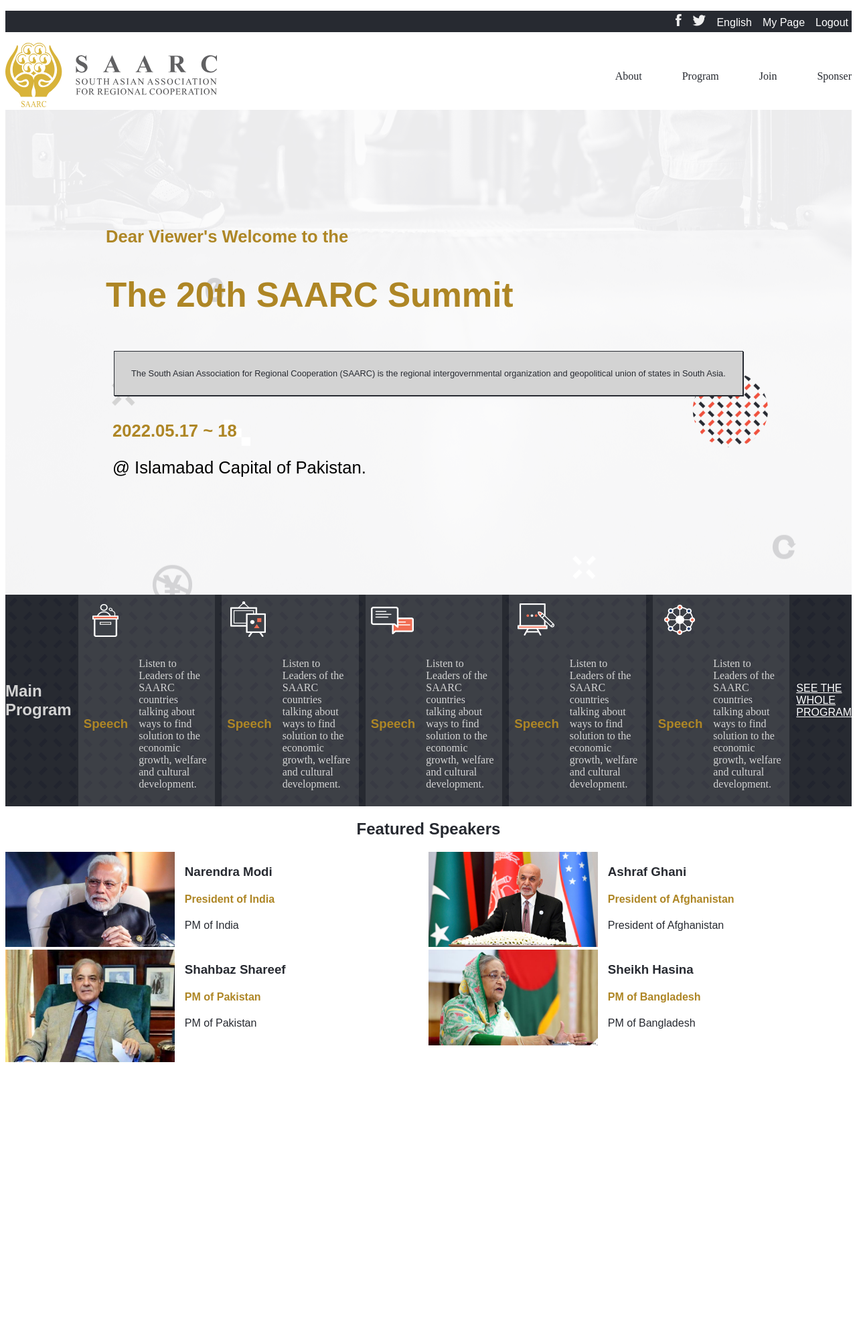
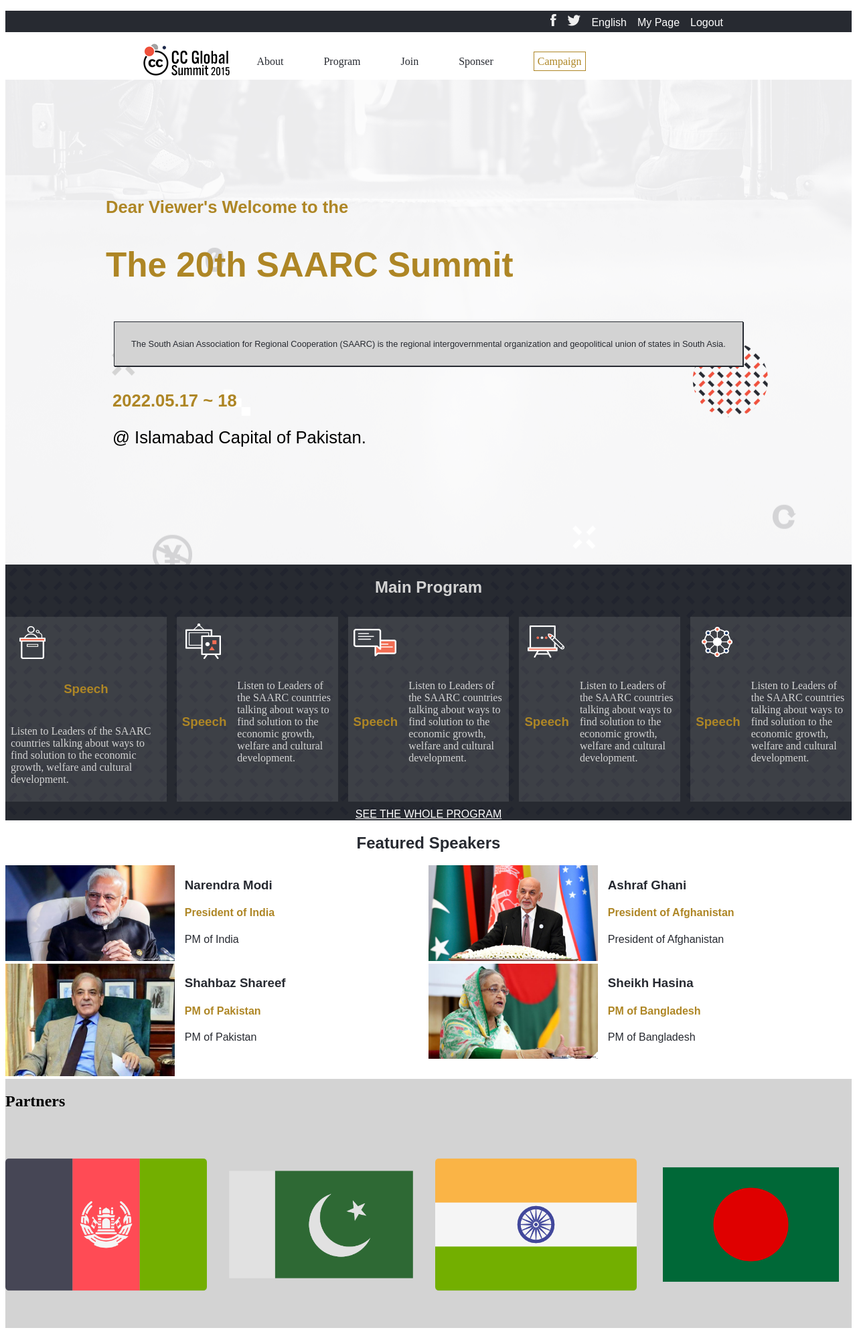
Before and after one commit to wadaudzai/Capstone-Microverse-1, a plain HTML site: page index.html in a window 1280 px wide. Shown: the top 1986 px of the page at 67% size. Before the commit the page ends 1598 px from the top, so only its background shows below. Drawn offline with Linux system fonts and the light colour scheme.

Commit message:
Make changes

```diff
--- a/about.css
+++ b/about.css
@@ -82,6 +82,9 @@
 .saarc-img-holder {
   display: flex;
   justify-content: center;
+  border: 1px solid #d3d3d3;
+  padding: 10px;
+  width: 75%;
 }
 
 .show-saarc-h2 {
@@ -245,3 +248,120 @@
   .hamburger.active .bar:nth-child(3) {
     transform: translateY(-8px) rotate(-45deg);
 }
+
+.top-navbar {
+  display: none;
+}
+
+@media screen and (min-width: 768px) {
+  .hamburger {
+    display: none;
+}
+.nav-menu {
+    width: auto;
+    position: relative;
+    display: flex;
+    justify-content: flex-end;
+    align-items: center;
+    gap: 60px;
+    left: 0%;
+    top: 0%;
+    flex-direction: row;
+    background-color: #fff;
+    padding-right: 12rem;
+}
+
+.nav-link {
+    color: #272a31;
+}
+
+.nav-button {
+    color: #ae8625;
+    border: 1px solid #ae8625;
+    text-decoration: none;
+    padding: 5px;
+}
+
+.navbar-img-logo {
+    display: block;
+}
+
+.nav-img-container {
+    display: block;
+    object-fit: contain;
+    padding-left: 8rem;
+}
+
+.nav-img-container img {
+    width: 100%;
+}
+
+.top-navbar {
+    display: block;
+    background-color: #272a31;
+}
+
+.top-nav-items {
+    display: flex;
+    list-style-type: none;
+    gap: 8px;
+    justify-content: flex-end;
+    padding: 5px;
+    gap: 16px;
+    font-family: sans-serif;
+    align-items: baseline;
+    padding-right: 12rem;
+}
+
+.link-top-nav {
+    text-decoration: none;
+    color: #fff;
+}
+
+.navbar {
+    display: grid;
+    grid-template-columns: 1fr 3fr;
+}
+
+.first-section {
+  background: url(./assets/images/main_big.png);
+  align-items: center;
+  padding: 150px;
+}
+
+.first-text-p {
+  display: none;
+}
+
+.first-text-h1 {
+  font-size: 4vw;
+}
+
+.info-text-p {
+  font-size: 1vw;
+}
+
+.contact-p {
+  font-size: 2vw;
+}
+
+.contact-a {
+  font-size: 2vw;
+}
+
+.summits-photo-holder {
+  display: grid;
+  grid-template-columns: 1fr 1fr;
+  gap: 16px;
+  padding: 50px 100px 50px 100px;
+  margin: 0rem 5rem;
+}
+
+.partner-section {
+  display: none;
+}
+
+.footer-saarc {
+
+}
+}
--- a/index.html
+++ b/index.html
@@ -20,7 +20,7 @@
         </nav>
         <nav class="navbar">
             <div class="nav-img-container">
-            <a href="#" class="navbar-img-logo"><img src="./assets/images/saarc-logo-footer.svg" alt="Saarc Logo"></a>
+            <a href="#" class="navbar-img-logo"><img src="./assets/images/logo.png" alt="Saarc Logo"></a>
             </div>
             <div class="hamburger">
                 <span class="bar"></span>
@@ -40,6 +40,9 @@
                 </li>
                 <li class="nav-item">
                     <a href="#" class="nav-link">Sponser</a>
+                </li>
+                <li class="nav-item">
+                    <a href="#" class="nav-button">Campaign</a>
                 </li>
             </ul>
 
@@ -61,14 +64,15 @@
         <!--Second Section-->
         <section class="second-section">
             <h2 class="main-p-text">Main Program</h2>
+            <div class="second-part">
             <div class="parts">
                 <div class="parts-img-con">
                 <img src="./assets/icons/program_icon_01.png" alt="" class="parts-photo">
                 </div>
-                <div class="parts-txt-con">
+
                 <h3 class="activity-bar">Speech</h3>
                 <p>Listen to Leaders of the SAARC countries talking about ways to find solution to the economic growth, welfare and cultural development.</p>
-                </div>
+
             </div>
             <div class="parts">
                 <div class="parts-img-con">
@@ -106,6 +110,7 @@
                 <p>Listen to Leaders of the SAARC countries talking about ways to find solution to the economic growth, welfare and cultural development.</p>
                 </div>
             </div>
+            </div>
             <button class="join-button">Join SAARC Summit 2022</button>
             <a href="#" class="parts-link">SEE THE WHOLE PROGRAM</a>
         </section>
@@ -116,7 +121,32 @@
             <article class="third-section"></article>
 
         </section>
+
+        <section class="partner-section">
+            <h2 class="partner-header">Partners</h2>
+            <div class="partner-section-flag">
+            <div class="partner-1-img">
+                <img src="./assets/images/afghanistan.png" alt="">
+            </div>
+            <div class="partner-1-img">
+                <img src="./assets/images/pakistan.png" alt="">
+            </div>
+            <div class="partner-1-img">
+                <img src="./assets/images/india.png" alt="">
+            </div>
+            <div class="partner-1-img">
+                <img src="./assets/images/bangladesh.png" alt="">
+            </div>
+            </div>
+        </section>
     </main>
+
+    <footer>
+        <div class="footer-saarc">
+            <img src="./assets/images/saarc-logo-footer.svg" alt="saarc-summit">
+            <p class="saarc-footer-p">Saarc Summit 2022</p>
+        </div>
+    </footer>
     <script src="./script.js"></script>
 </body>
 </html>
--- a/style.css
+++ b/style.css
@@ -212,6 +212,14 @@
     padding: 0%;
 }
 
+.partner-section {
+    display: none;
+}
+
+.footer-saarc {
+    display: none;
+}
+
 @media screen and (min-width: 768px) {
 
     .hamburger {
@@ -228,10 +236,18 @@
         top: 0%;
         flex-direction: row;
         background-color: #fff;
+        padding-right: 12rem;
     }
 
     .nav-link {
         color: #272a31;
+    }
+
+    .nav-button {
+        color: #ae8625;
+        border: 1px solid #ae8625;
+        text-decoration: none;
+        padding: 5px;
     }
 
     .navbar-img-logo {
@@ -261,6 +277,7 @@
         gap: 16px;
         font-family: sans-serif;
         align-items: baseline;
+        padding-right: 12rem;
     }
 
     .link-top-nav {
@@ -269,8 +286,7 @@
     }
 
     .navbar {
-        display: grid;
-        grid-template-columns: 1fr 3fr;
+       justify-content: center;
     }
 
     /* first section */
@@ -302,7 +318,13 @@
     }
 
     .second-section {
-        flex-direction: row;
+    }
+
+    .second-part {
+        display: grid;
+        grid-template-columns: 1fr 1fr 1fr 1fr 1fr;
+        grid-template-rows: none;
+        gap: 15px;
     }
 
     .parts {
@@ -324,4 +346,43 @@
         display: grid;
         grid-template-columns: 1fr 1fr;
     }
+
+    /* Partners Section */
+
+    .partner-section {
+        display: flex;
+        flex-direction: column;
+        background-color: #d3d3d3;
+    }
+
+    .partner-section-flag {
+        display: flex;
+        gap: 20px;
+    }
+
+      .partner-1-img {
+        object-fit: contain;
+      }
+
+      .partner-1-img img {
+        width: 100%;
+      }
+
+      .footer-saarc {
+        display: grid;
+        grid-template-columns: 1fr 1fr;
+        gap: 80px;
+        margin: 8px;
+        padding: 50px;
+      }
+
+      .footer-saarc img {
+        width: 100%;
+      }
+
+      .saarc-footer-p {
+        color: #ae8625;
+        font-family: sans-serif;
+        font-size: 4vw;
+      }
 }
```
Also changed, not shown: aboutme.html (+22 -6 lines), assets/images/about_2011_hover.png (added), assets/images/about_2013_hover.png (added), assets/images/logo.png (added), assets/images/saarc-summit-3.jpeg (added), 2 other files.
